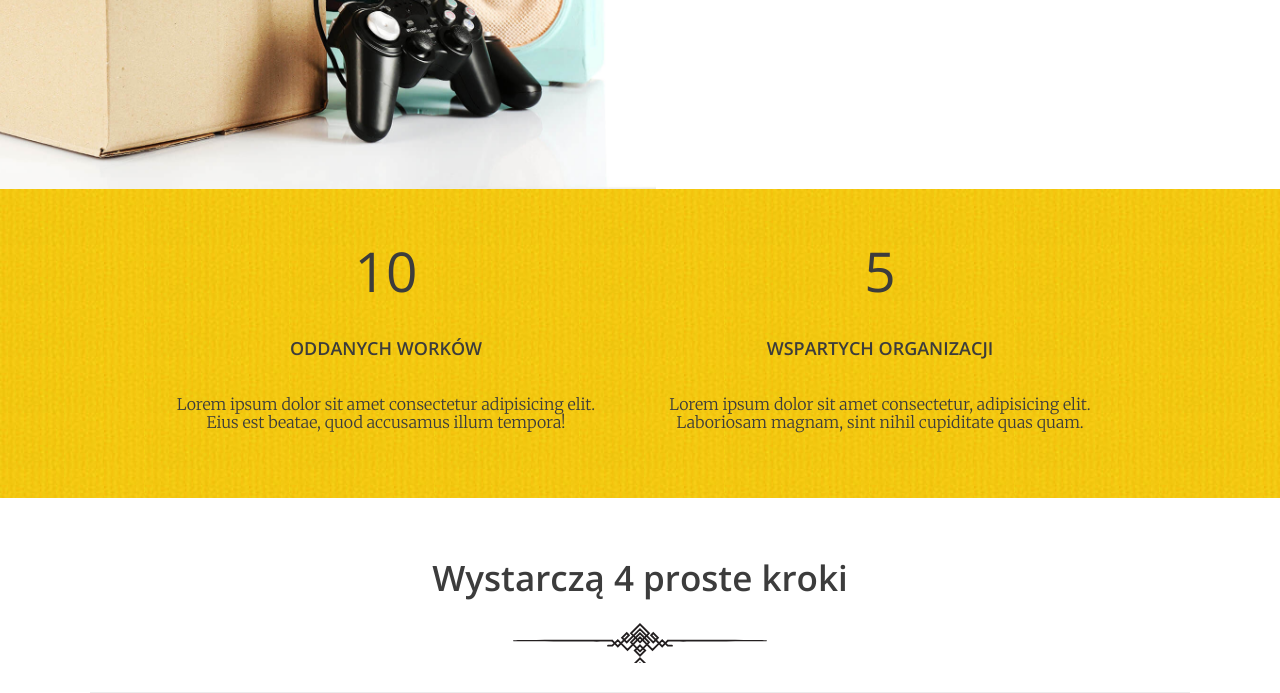
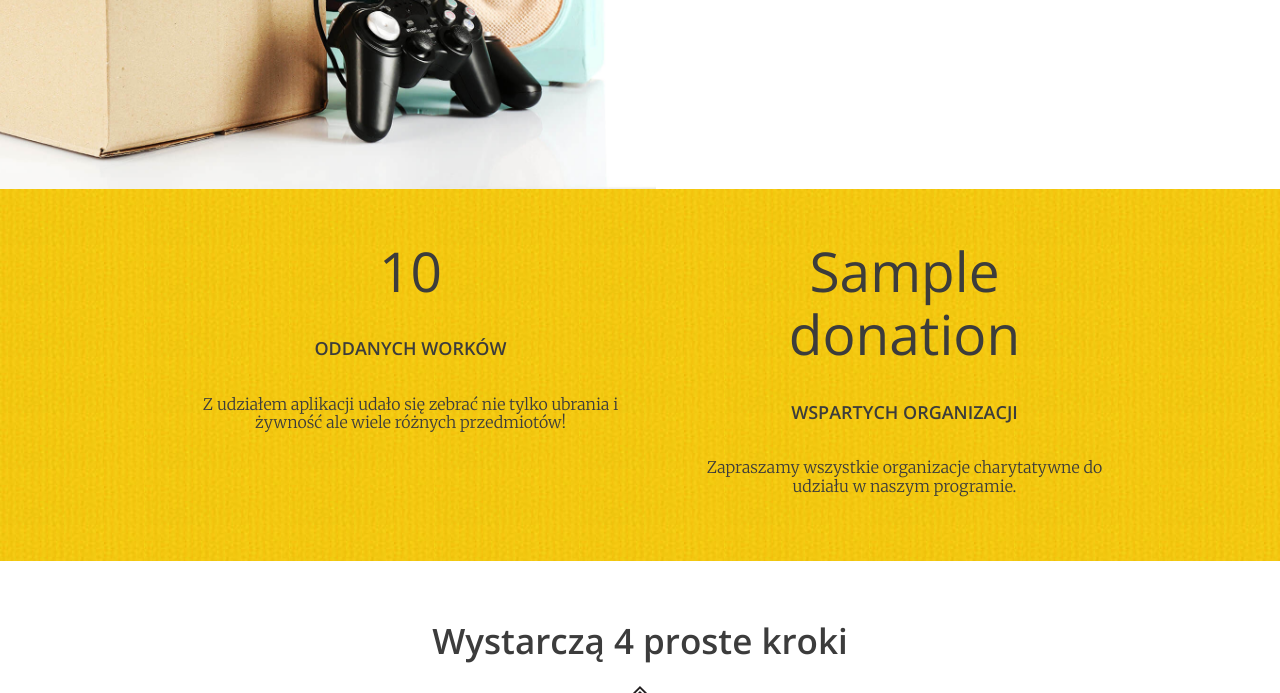
Before and after one commit to piotrmichna/CL_oddajkomus.pl, a Python web app: template odr/charity/templates/landing_page.html in a window 1280 px wide. Shown: the part 611-1304 px from the top of the page. Run offline with Jinja, Linux system fonts and the light colour scheme; the template is opened without the code that fills it: most values are stand-ins (such as "Sample title", 1, 10 or a date in 2020).

Commit message:
dostosowanie szablonu strony głównej

```diff
--- a/odr/charity/templates/landing_page.html
+++ b/odr/charity/templates/landing_page.html
@@ -13,17 +13,15 @@
 <section id="stats" class="stats">
     <div class="container container--85">
         <div class="stats--item">
-            <em>10</em>
+            <em>{{ quantity.quantity__sum }}</em>
             <h3>Oddanych worków</h3>
-            <p>Lorem ipsum dolor sit amet consectetur adipisicing elit. Eius est beatae, quod accusamus illum
-                tempora!</p>
+            <p>Z udziałem aplikacji udało się zebrać nie tylko ubrania i żywność ale wiele różnych przedmiotów!</p>
         </div>
 
         <div class="stats--item">
-            <em>5</em>
+            <em>{{ donation }}</em>
             <h3>Wspartych organizacji</h3>
-            <p>Lorem ipsum dolor sit amet consectetur, adipisicing elit. Laboriosam magnam, sint nihil cupiditate quas
-                quam.</p>
+            <p>Zapraszamy wszystkie organizacje charytatywne do udziału w naszym programie.</p>
         </div>
 
     </div>
```
